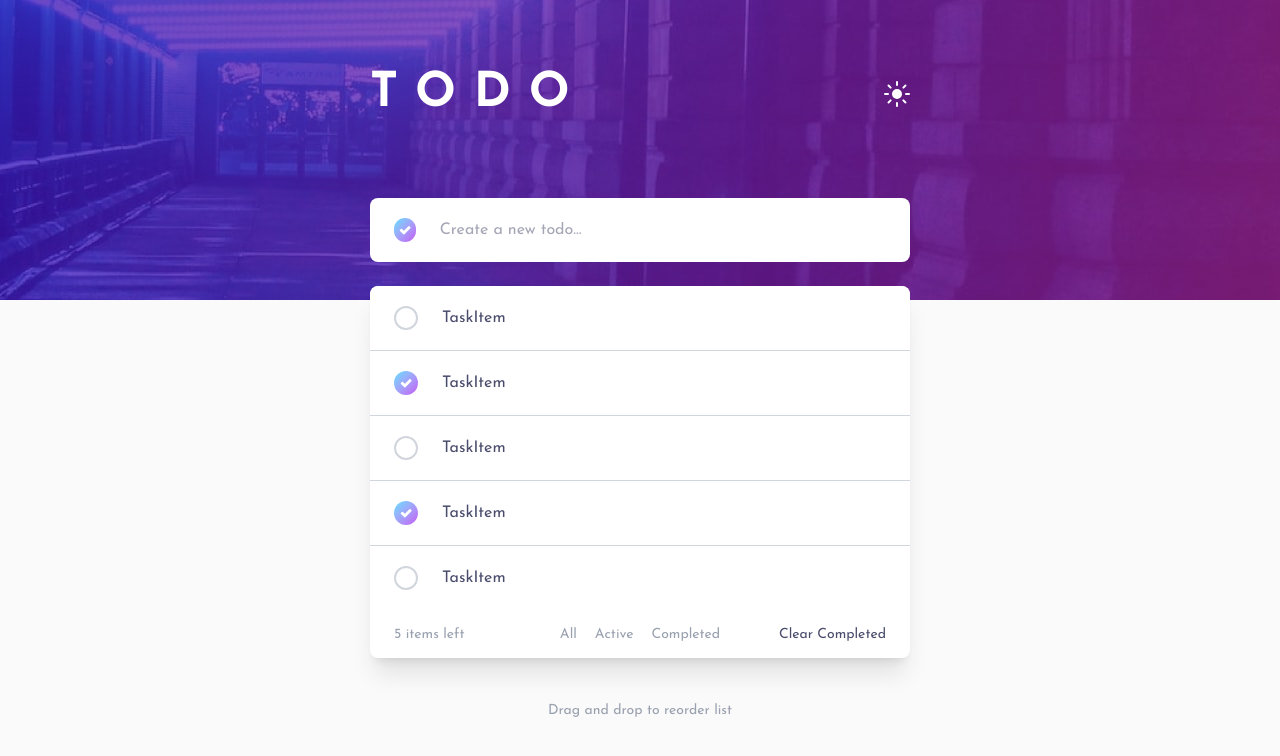
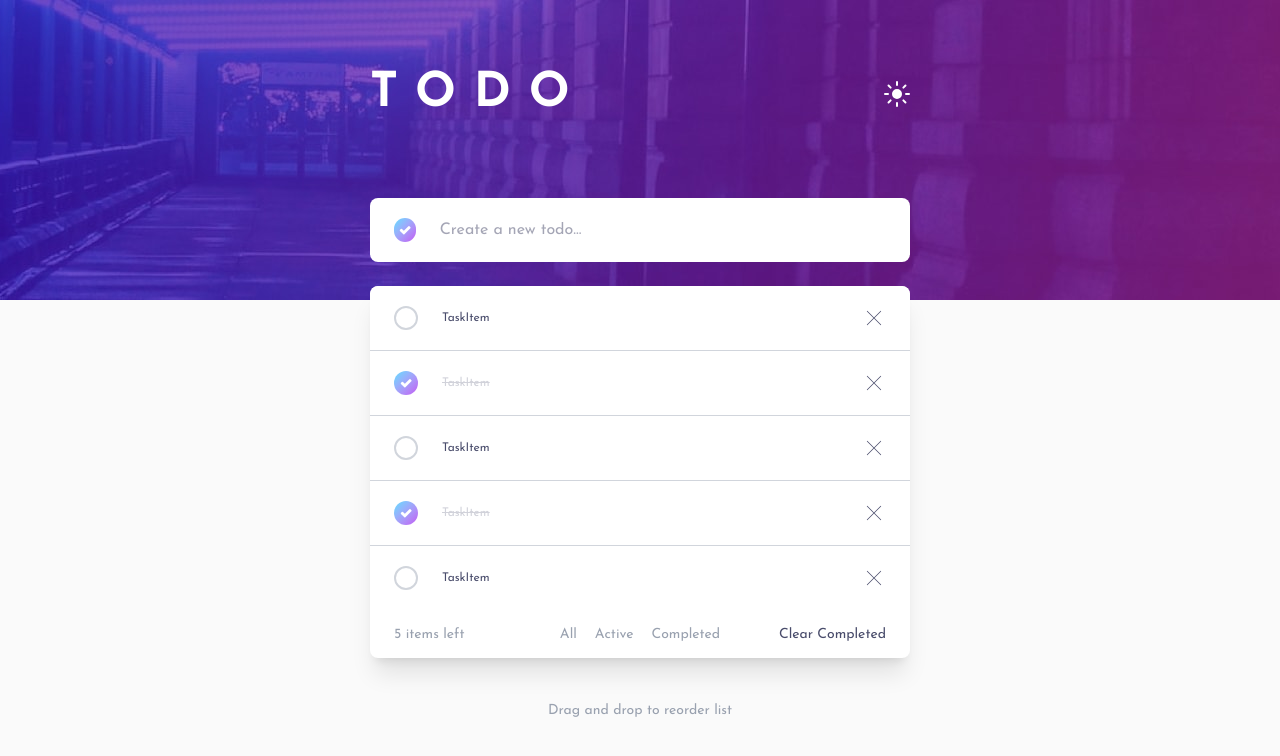
Before and after one commit to WagnerReis/todo-app-challenge, a Next.js app: page / in a window 1280 px wide. Shown: the top 756 px of the page. Built offline with nearby package versions, Linux system fonts and the light colour scheme.

Commit message:
feat(TaskItem): add delete button and improve styling

```diff
--- a/src/components/task-item.tsx
+++ b/src/components/task-item.tsx
@@ -1,3 +1,4 @@
+import { X } from "@phosphor-icons/react";
 import { Button } from "./ui/button";
 
 interface TaskItemProps {
@@ -8,7 +9,14 @@ export function TaskItem({ checked = false }: TaskItemProps) {
   return (
     <div className="w-full h-16 bg-muted-background rounded-lg pl-6 flex items-center gap-6">
       <Button checked={checked} onClick={() => console.log("clicou")} />
-      <span className="text-foreground cursor-custom">TaskItem</span>
+      <span
+        className={`text-foreground text-[12px] cursor-custom ${checked ? "line-through text-muted-foreground" : ""}`}
+      >
+        TaskItem
+      </span>
+      <button className="ml-auto mr-6 cursor-custom">
+        <X size={24} weight="thin" />
+      </button>
     </div>
   );
 }
```
